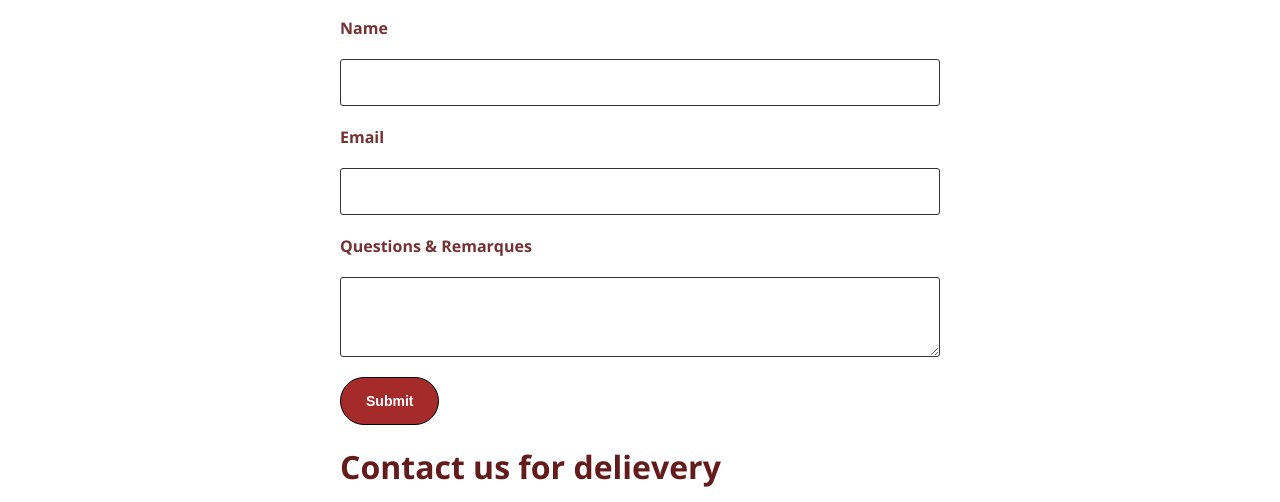
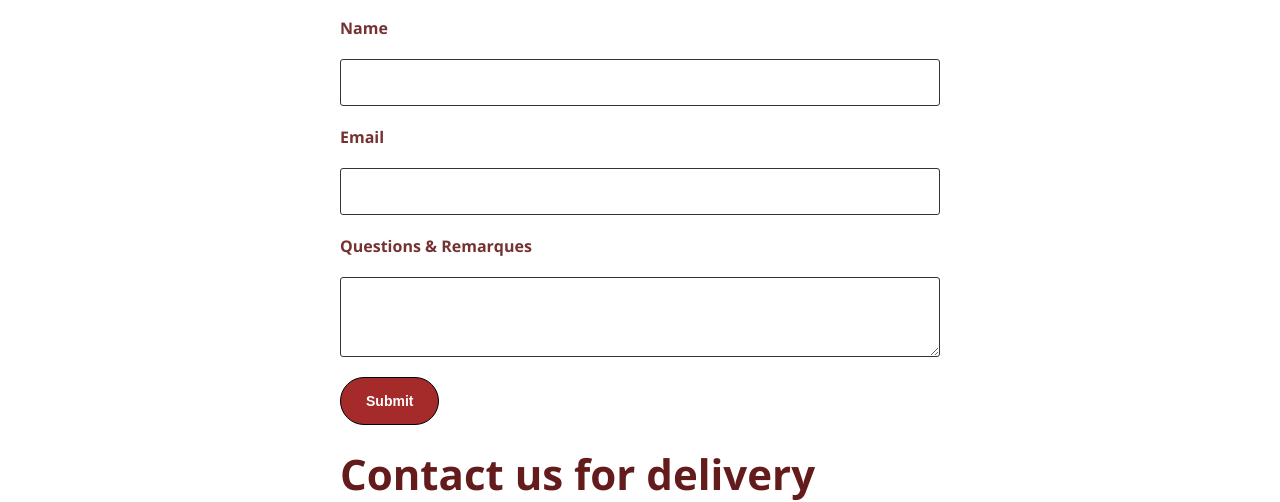
Before and after one commit to Ilyes-CH/Coffee-shop-, a plain HTML site: page contact.html in a window 1280 px wide. Shown: the part 302-804 px from the top of the page. Drawn offline with nearby package versions, Linux system fonts and the light colour scheme.

Commit message:
Update contact.html

```diff
--- a/contact.html
+++ b/contact.html
@@ -15,10 +15,10 @@
     <script src="https://kit.fontawesome.com/7208a1e02d.js" crossorigin="anonymous"></script>
     <title>Coffee Shop | Contact</title>
     <style>
-      .delievery{
+      .delivery{
         color:#641b1b;
         font-style:underline;
-        font-size:32px;
+        font-size:42px;
       }
     </style>
   </head>
@@ -50,7 +50,7 @@
             <textarea name="question" id="question"></textarea>
             <button class="btn btn-dark my-20">Submit</button>
           </form>
-          <a class="delievery" href="mailto:contact@iseahtz.rnu.tn">Contact us for delievery</a>
+          <a class="delivery" href="mailto:contact@iseahtz.rnu.tn">Contact us for delivery</a>
         </div>
       </div>
       <footer>
```
